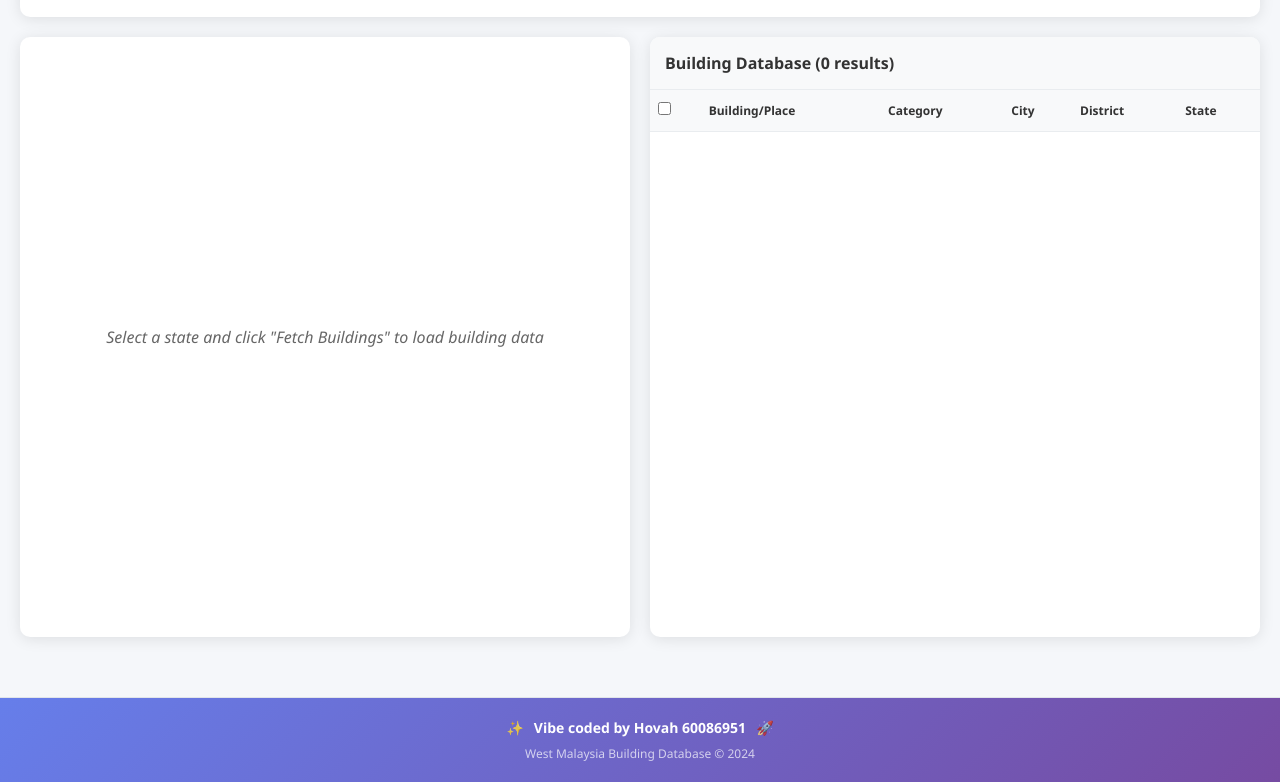
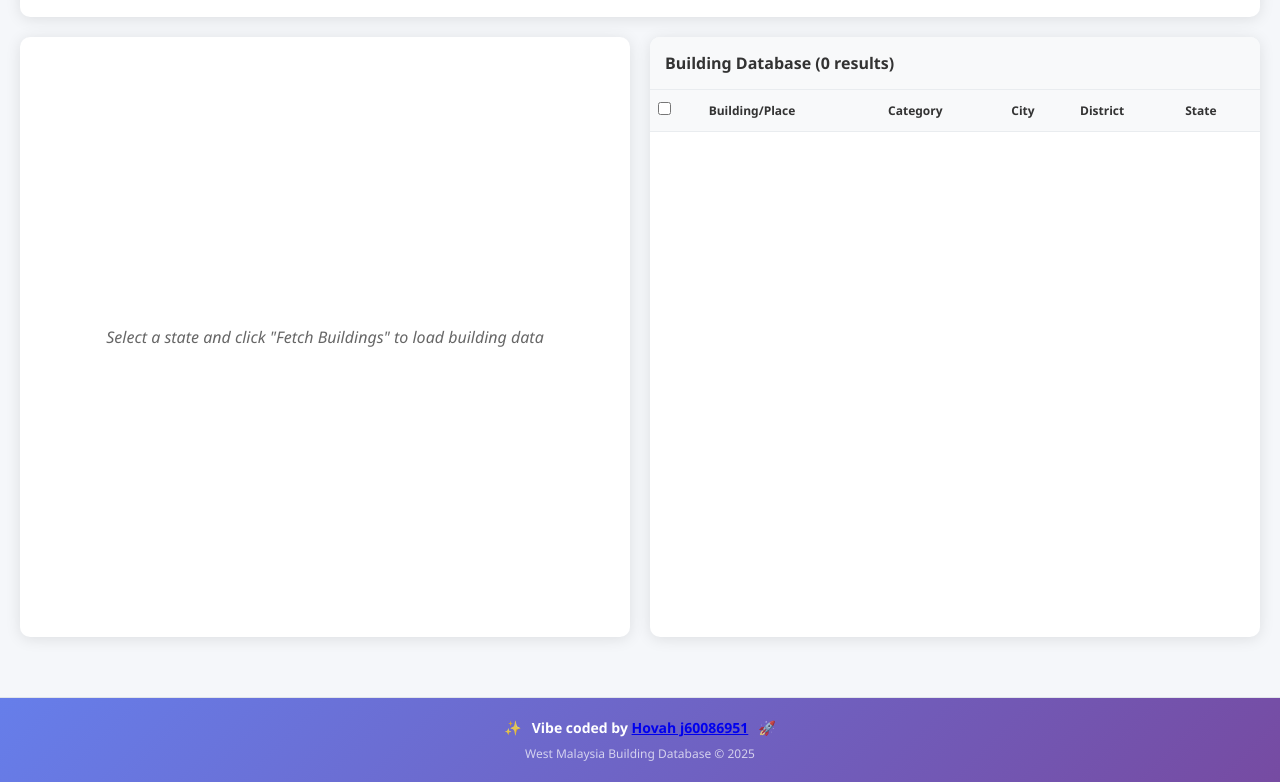
Before and after one commit to hovahyii/West-Malaysia-Building-Database, a plain HTML site: page index.html in a window 1280 px wide. Shown: the part 357-1139 px from the top of the page. Drawn offline with nearby package versions, Linux system fonts and the light colour scheme.

Commit message:
update footer
Signed-off-by: hovahyii <hovahyii@gmail.com>

```diff
--- a/index.html
+++ b/index.html
@@ -431,7 +431,7 @@
             gap: 10px;
         ">
             <span style="opacity: 0.8;">✨</span>
-            <span style="font-weight: 600;">Vibe coded by Hovah 60086951</span>
+            <span style="font-weight: 600;">Vibe coded by <a href="mailto:jehovah.yii.hon1@h-partners.com">Hovah j60086951</a></span>
             <span style="opacity: 0.8;">🚀</span>
         </div>
         <div style="
@@ -439,7 +439,7 @@
             font-size: 12px;
             opacity: 0.7;
         ">
-            West Malaysia Building Database © 2024
+            West Malaysia Building Database © 2025
         </div>
     </footer>
 
```
